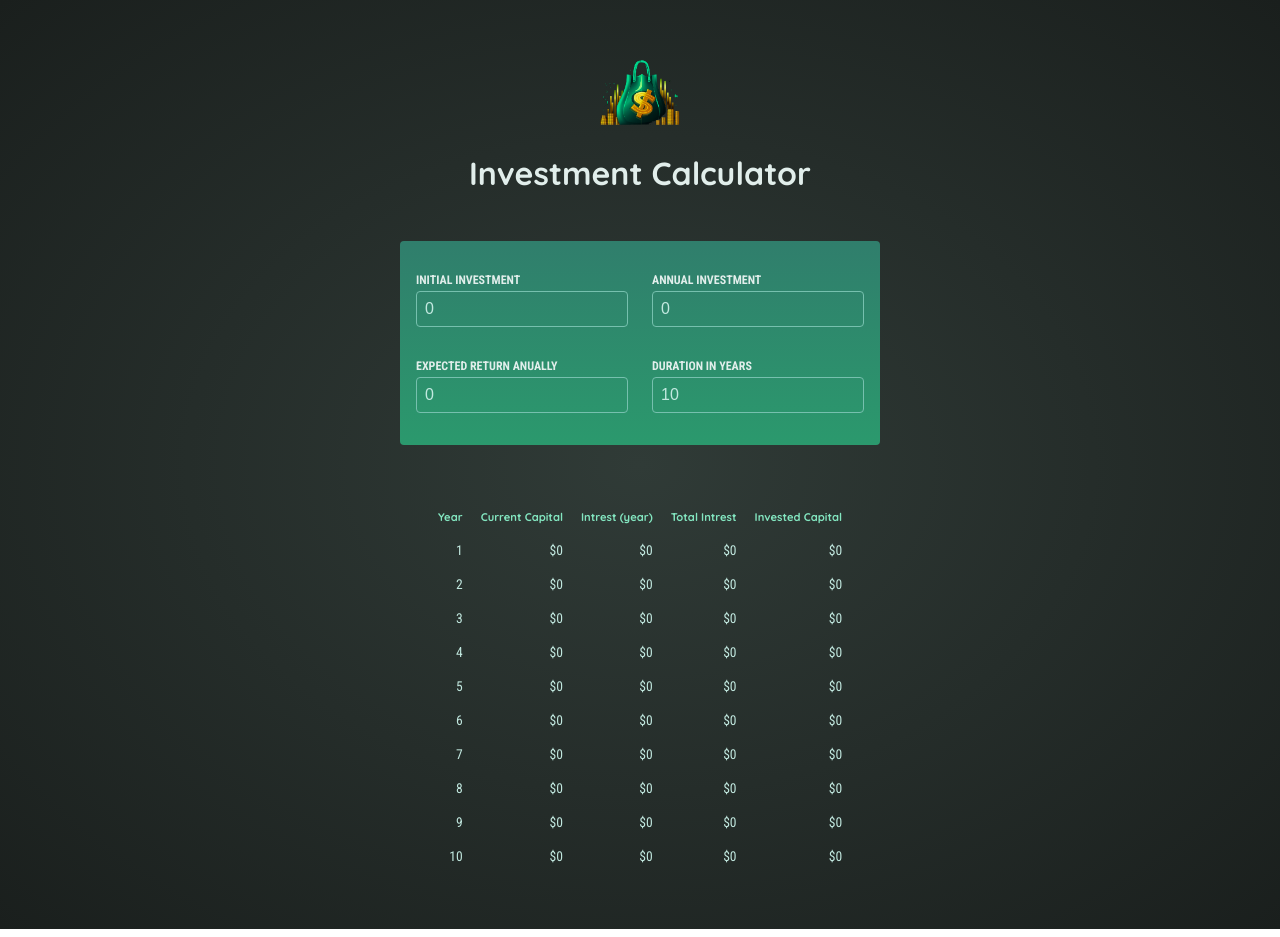
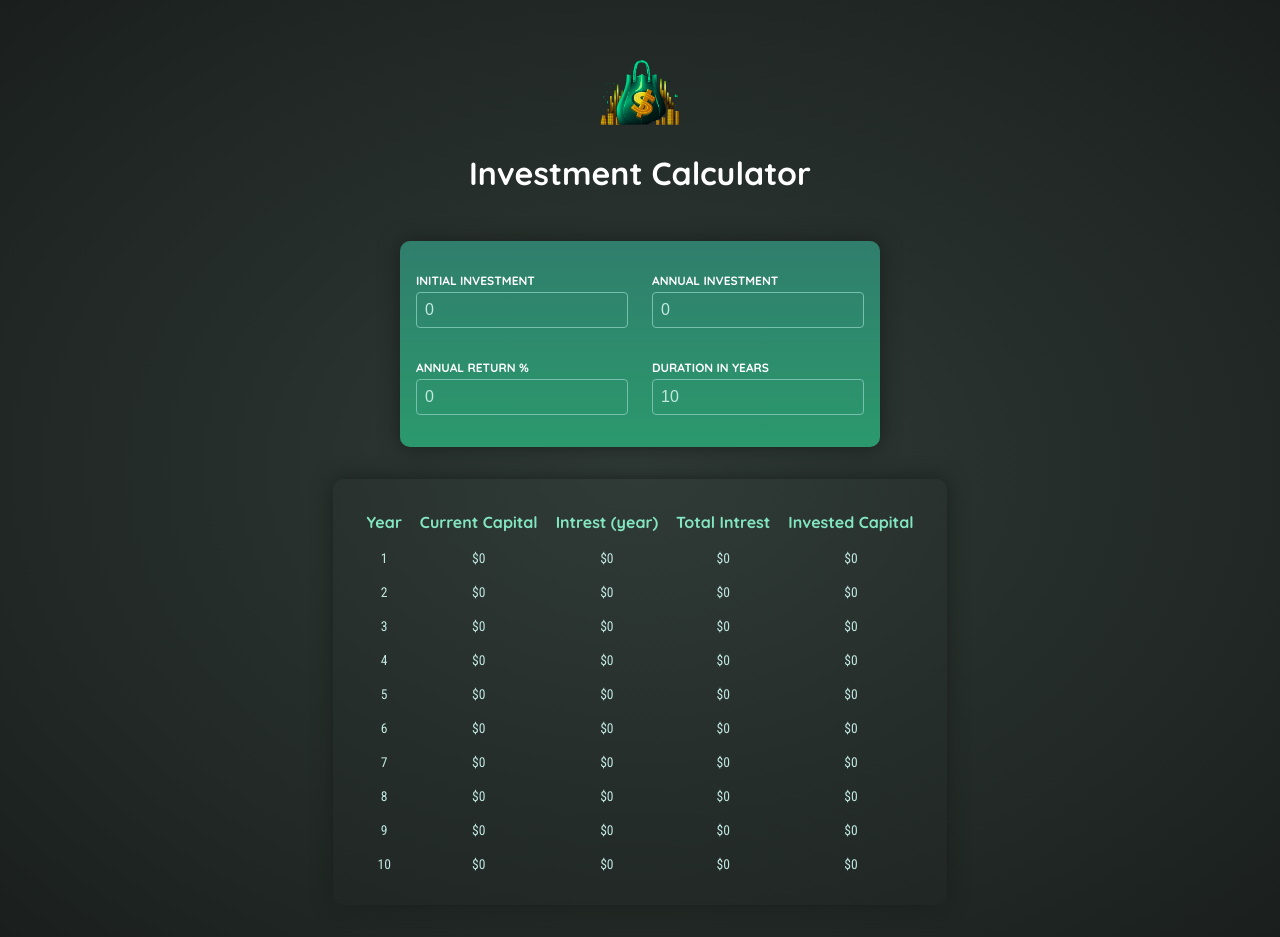
Before and after one commit to RohitBavkar/investment-calculator, a React app: page / in a window 1280 px wide. Built offline with nearby package versions, Linux system fonts and the light colour scheme; the HTML template or start-up script is replaced by a standard one.

Commit message:
final touch

```diff
--- a/src/components/UserInvestment.jsx
+++ b/src/components/UserInvestment.jsx
@@ -24,7 +24,7 @@ function UserInvestment({ onChange, userInputs }) {
 
       <div className="input-group">
         <p>
-          <label>Expected Return Anually</label>
+          <label>Annual Return %</label>
           <input
             type="number"
             value={userInputs.expectedReturn}
--- a/src/index.css
+++ b/src/index.css
@@ -10,7 +10,7 @@ body {
   -webkit-font-smoothing: antialiased;
   -moz-osx-font-smoothing: grayscale;
   background: radial-gradient(#303b37, #1a1f1d);
-  color: #e1eeeb;
+  color: white;
   min-height: 100vh;
 }
 
@@ -34,8 +34,9 @@ body {
   padding: 1rem;
   max-width: 30rem;
   margin: 2rem auto;
-  border-radius: 4px;
+  border-radius: 10px;
   background: linear-gradient(180deg, #307e6c, #2b996d);
+  box-shadow: #1a1f1d 0 0 20px;
 }
 
 .input-group {
@@ -47,7 +48,7 @@ body {
 #user-input label {
   display: block;
   margin-bottom: 0.25rem;
-  font-family: "Roboto Condensed", sans-serif;
+  font-family: "Quicksand", sans-serif;
   font-size: 0.75rem;
   font-weight: bold;
   text-transform: uppercase;
@@ -70,10 +71,12 @@ body {
   table-layout: fixed;
   border-spacing: 1rem;
   text-align: right;
+  border-radius: 10px;
+  box-shadow: #1a1f1d 0 0 20px;
 }
 
 #result thead {
-  font-size: 0.7rem;
+  font-size: 1rem;
   color: #83e6c0;
 }
 
@@ -81,6 +84,7 @@ body {
   font-family: "Roboto Condensed", sans-serif;
   font-size: 0.85rem;
   color: #c2e9e0;
+  text-align: center;
 }
 
 .center {
```
